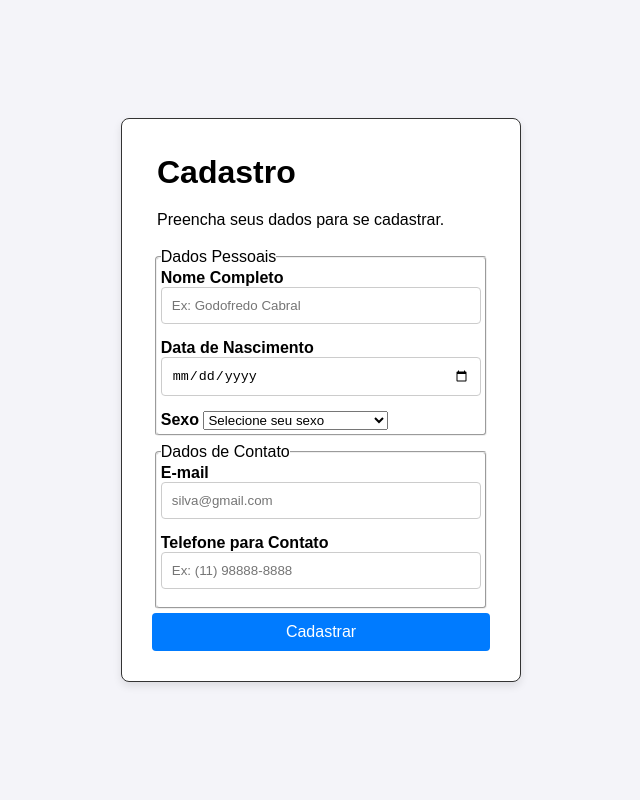
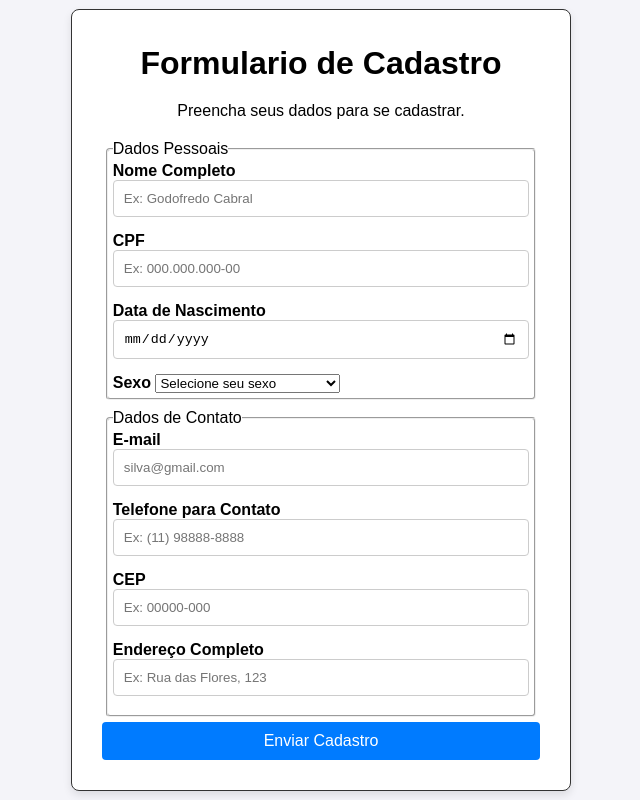
Before and after one commit to GabrielCandido123/Site-Acessivel, a plain HTML site: page index.html in a window 1280 px wide. Shown: the whole page, without its empty margins (319-959 px from the left). Drawn offline with Linux system fonts and the light colour scheme.

Commit message:
adicionando novos campos de input cpf, cep e endereço ao formulario

```diff
--- a/css/style.css
+++ b/css/style.css
@@ -21,20 +21,24 @@ main {
   background-color: #fff;
   border-radius: 8px;
   box-shadow: 0 4px 8px rgba(0, 0, 0, 0.1);
-  width: 400px;
+  width: 500px;
 }
 
 #form-title {
   margin-bottom: 10px;
   padding: 5px;
+  text-align: center;
 }
 #form-desc {
   margin-bottom: 10px;
   padding: 5px;
+  text-align: center;
 }
 form {
   display: flex;
   flex-direction: column;
+  justify-content: center;
+  width: 100%;
 }
 
 label {
--- a/index.html
+++ b/index.html
@@ -8,7 +8,7 @@
 </head>
 <body>
     <main>
-        <h1 id="form-title">Cadastro</h1>
+        <h1 id="form-title">Formulario de Cadastro</h1>
         <p id="form-desc">Preencha seus dados para se cadastrar.</p>
         <form aria-labelledby="form-title" aria-describedby="form-desc">
             <fieldset>
@@ -16,6 +16,11 @@
                 <div>
                     <label for="nome">Nome Completo</label>
                     <input type="text" id="nome" name="nome" placeholder="Ex: Godofredo Cabral" required aria-required="true" autocomplete="name">
+                </div>
+                <div>
+                    <label for="cpf">CPF</label>
+                    <input type="text" id="cpf" name="cpf" placeholder="Ex: 000.000.000-00" required aria-required="true" aria-describedby="cpf-hint">
+                    <span id="cpf-hint" class="visually-hidden" style="display:none;">Digite o CPF no formato 000.000.000-00</span>
                 </div>
                 <div>
                     <label for="data-nascimento">Data de Nascimento</label>
@@ -42,9 +47,17 @@
                     <label for="telefone">Telefone para Contato</label>
                     <input type="tel" id="telefone" name="telefone" placeholder="Ex: (11) 98888-8888" required aria-required="true" autocomplete="tel">
                 </div>
+                <div>
+                    <label for="cep">CEP</label>
+                    <input type="text" id="cep" name="cep" placeholder="Ex: 00000-000" required aria-required="true" autocomplete="postal-code">
+                </div>
+                <div>
+                    <label for="endereco">Endereço Completo</label>
+                    <input type="text" id="endereco" name="endereco" placeholder="Ex: Rua das Flores, 123" required aria-required="true" autocomplete="street-address">
+                </div>
             </fieldset>
 
-            <button type="submit" aria-label="Enviar formulário de cadastro">Cadastrar</button>
+            <button type="submit" aria-label="Enviar formulário de cadastro">Enviar Cadastro</button>
         </form>
     </main>
 </body>
```
